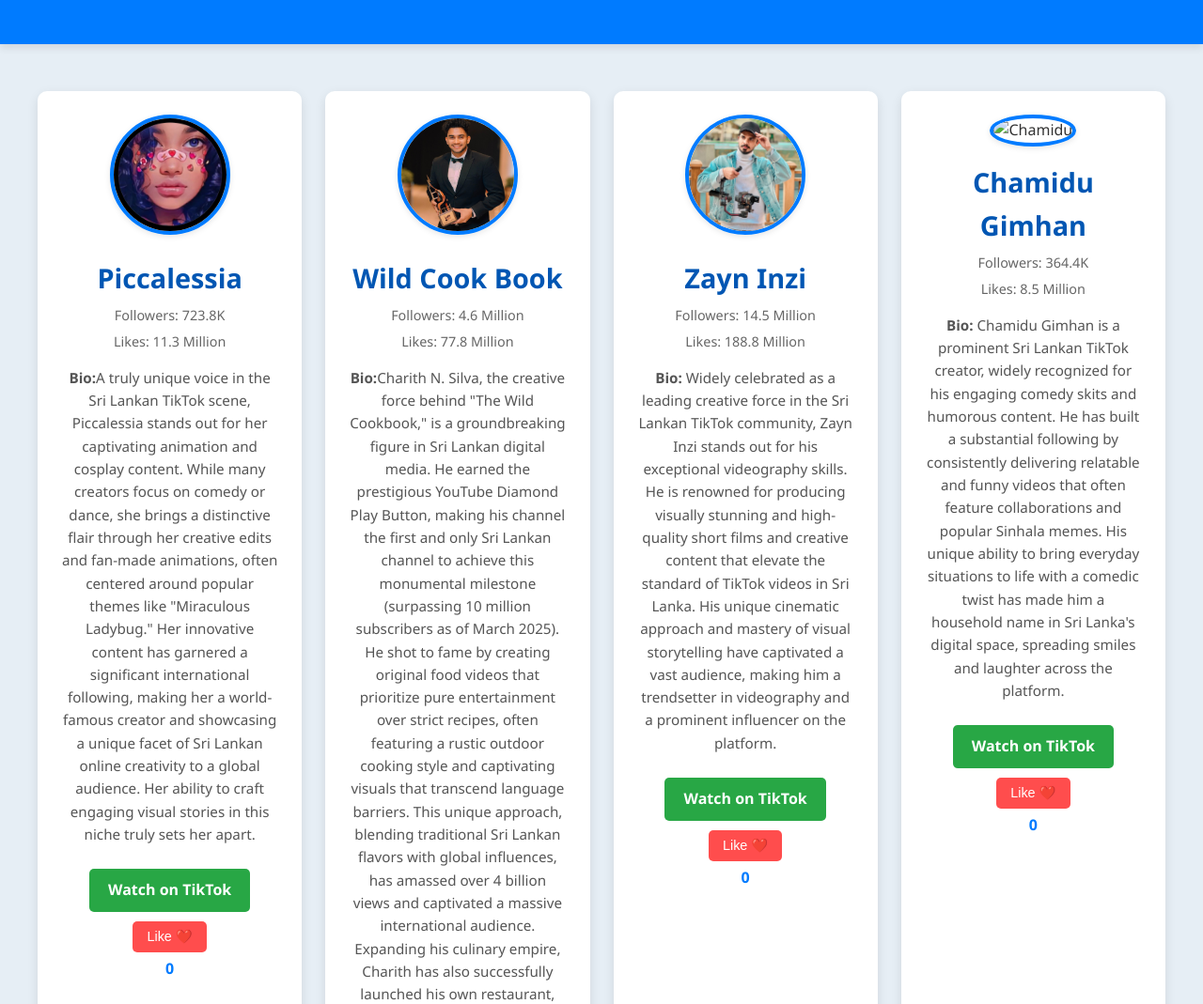
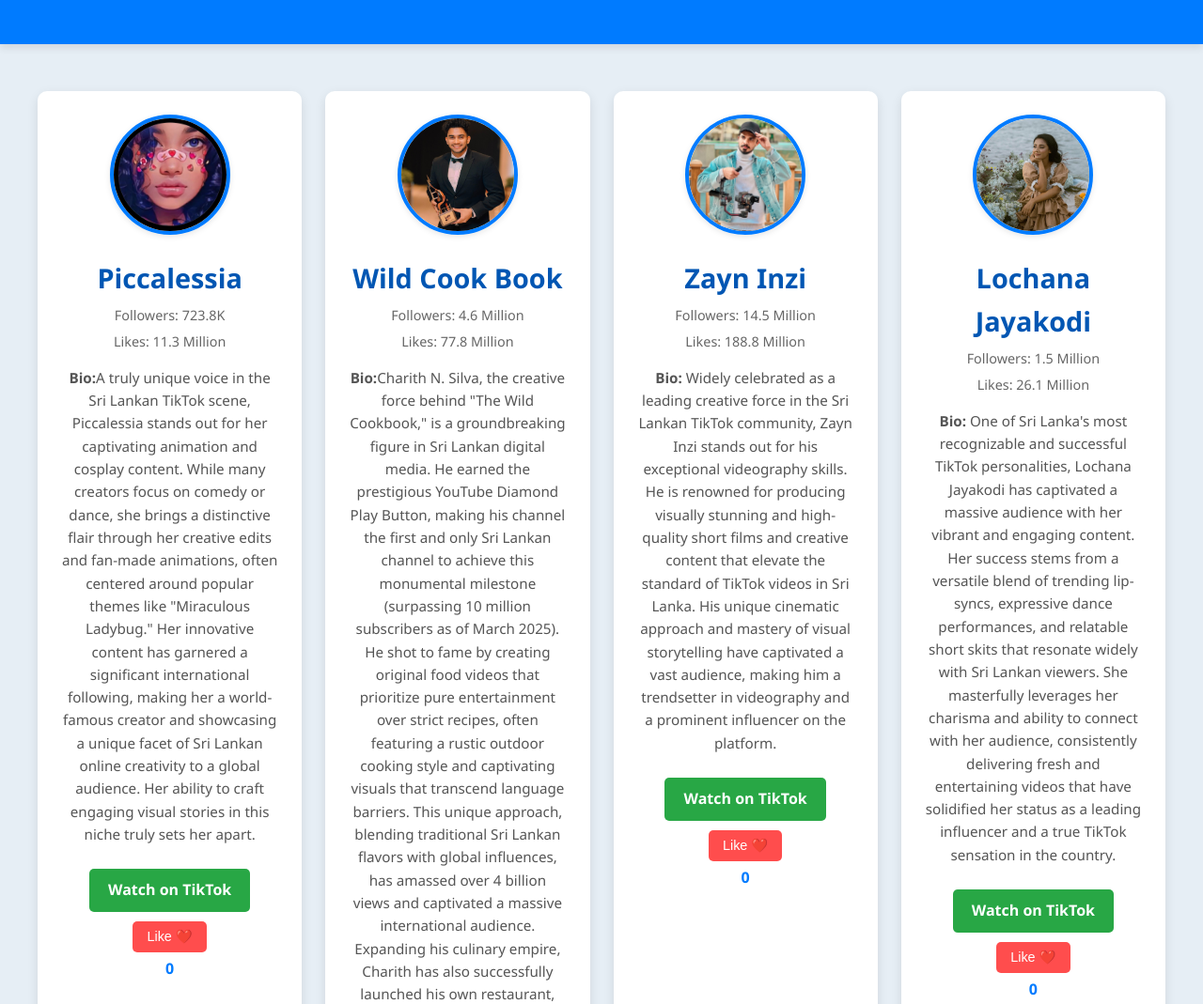
Before and after one commit to RaneeshaTF/6-Unique-Sri-Lankan-TikTokers, a plain HTML site: page index.html in a window 1280 px wide. Shown: the part 152-1221 px from the top of the page at 94% size. Drawn offline with Linux system fonts and the light colour scheme.

Commit message:
Update index.html

```diff
--- a/index.html
+++ b/index.html
@@ -47,17 +47,6 @@
         </section>
 
         <section class="tiktoker-card">
-            <img src="images/chamidu.png" alt="Chamidu">
-            <h2>Chamidu Gimhan</h2>
-            <p class="followers">Followers: 364.4K</p>
-            <p class="likes">Likes: 8.5 Million</p>
-            <p><strong>Bio:</strong> Chamidu Gimhan is a prominent Sri Lankan TikTok creator, widely recognized for his engaging comedy skits and humorous content. He has built a substantial following by consistently delivering relatable and funny videos that often feature collaborations and popular Sinhala memes. His unique ability to bring everyday situations to life with a comedic twist has made him a household name in Sri Lanka's digital space, spreading smiles and laughter across the platform.</p>
-            <a href="https://www.tiktok.com/@chamidugimhan" target="_blank">Watch on TikTok</a>
-            <button class="like-button">Like ❤️</button>
-            <span class="like-counter">0</span>
-        </section>
-
-        <section class="tiktoker-card">
             <img src="images/lochi.jpg" alt="Lochi">
             <h2>Lochana Jayakodi</h2>
             <p class="followers">Followers: 1.5 Million</p>
@@ -80,7 +69,7 @@
         </section>
 
        <section class="tiktoker-card">
-            <img src="images/chamathmudannayake.jpg" alt="Chamath">
+            <img src="images/chamath.jpg" alt="Chamath">
             <h2>Chamath Mudannayake</h2>
             <p class="followers">Followers: 186.1K</p>
             <p class="likes">Likes: 4.5 Million</p>
```
